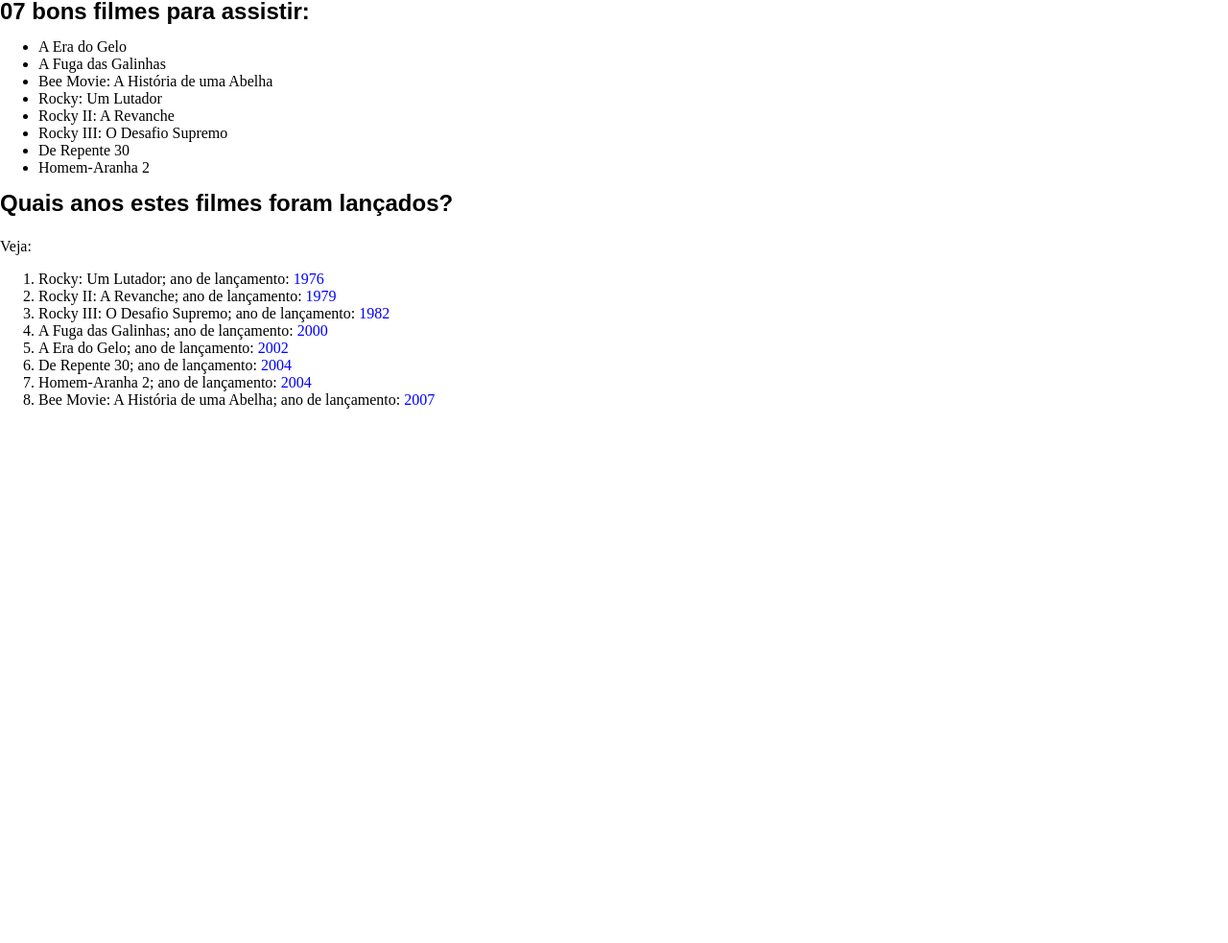
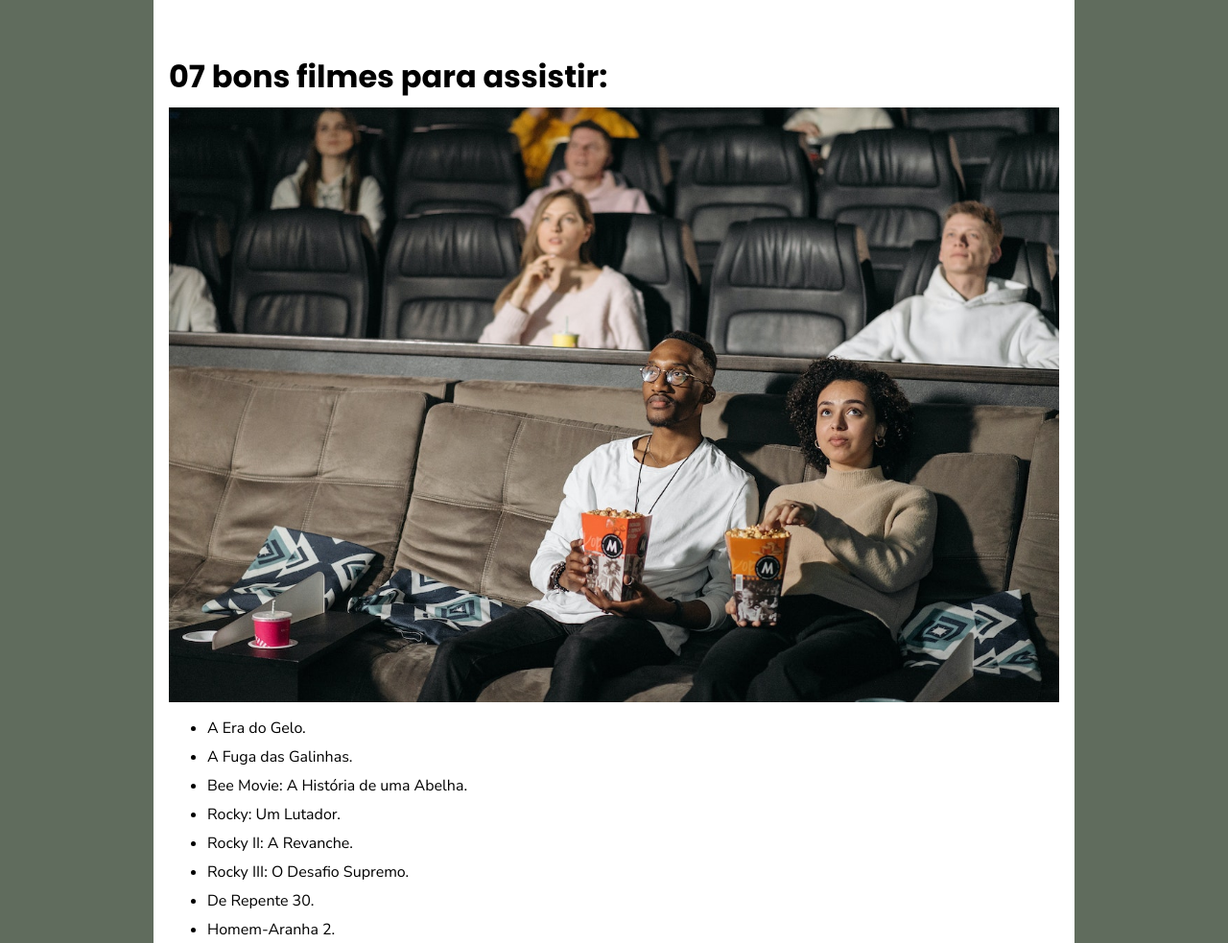
Before and after one commit to ezequielFaustino/watch-these-movies, a plain HTML site: page index.html in a window 1280 px wide. Shown: the top 983 px of the page at 96% size. Before the commit the page ends 800 px from the top, so only its background shows below. Drawn offline with Linux system fonts and the light colour scheme.

Commit message:
adiciona footer e finalizado estilo da aplicação

```diff
--- a/index.html
+++ b/index.html
@@ -6,6 +6,14 @@
   <meta http-equiv="X-UA-Compatible" content="IE=edge">
   <meta name="viewport" content="width=device-width, initial-scale=1.0">
   <title>7 sugestões de filmes</title>
+  <!-- Google Fonts -->
+  <link rel="preconnect" href="https://fonts.googleapis.com">
+  <link rel="preconnect" href="https://fonts.gstatic.com" crossorigin>
+  <link href="https://fonts.googleapis.com/css2?family=Poppins:wght@700&display=swap" rel="stylesheet">
+
+  <link rel="preconnect" href="https://fonts.googleapis.com">
+  <link rel="preconnect" href="https://fonts.gstatic.com" crossorigin>
+  <link href="https://fonts.googleapis.com/css2?family=Nunito+Sans:wght@400;500&display=swap" rel="stylesheet">
   <!-- CSS do projeto -->
   <link rel="stylesheet" href="css/app.css">
 </head>
@@ -15,6 +23,8 @@
     <article>
       <h1>07 bons filmes para assistir:</h1>
 
+      <img src="img/watching_movie.jpg" alt="People watching a movie">
+
       <ul data-js="movies-list"></ul>
 
       <h2>Quais anos estes filmes foram lançados?</h2>
@@ -22,6 +32,10 @@
 
       <ol data-js="movies-perYear"></ol>
     </article>
+
+    <footer>
+      <p class="highlighted-text text-center">Desenvolido por Ezequiel Faustino</p>
+    </footer>
   </div>
 
   <script src="js/app.js"></script>
--- a/js/app.js
+++ b/js/app.js
@@ -28,7 +28,7 @@ const renderMoviesList = () => {
 
   movies.map(({ name }) => {
     const li = document.createElement('li')
-    li.innerText = `${name}`
+    li.innerText = `${name}.`
 
     moviesListFragment.append(li)
 
@@ -36,7 +36,7 @@ const renderMoviesList = () => {
 
   moviesCopy.forEach(({ releaseYear, name }) => {
     const li = document.createElement('li')
-    li.innerHTML = `${name}; ano de lançamento: <span class="highlighted-text">${releaseYear}</span>`
+    li.innerHTML = `${name}; ano de lançamento: <span class="highlighted-text">${releaseYear}</span>.`
 
     moviesPerYearFragment.append(li)
   })
--- /dev/null
+++ b/sass/_mixins.sass
@@ -0,0 +1,3 @@
+@mixin mobile
+  @media (max-width: 40em)
+    @content
--- a/sass/_utilities.sass
+++ b/sass/_utilities.sass
@@ -1,3 +1,8 @@
+@use 'variables'
+
 .highlighted-text
   font-weight: 500
-  color: blue
+  color: variables.$clr-tertiary
+
+.text-center
+  text-align: center
--- a/sass/_variables.sass
+++ b/sass/_variables.sass
@@ -1 +1,6 @@
-$ff-accent: sans-serif
+$clr-primary: #606C5D
+$clr-secondary: #fff
+$clr-tertiary: #0D1282
+
+$ff-base: 'Nunito Sans', sans-serif
+$ff-accent: 'Poppins', sans-serif
--- a/sass/app.sass
+++ b/sass/app.sass
@@ -1,3 +1,43 @@
 @use 'variables'
 @use 'reset'
 @use 'utilities'
+@use 'mixins'
+
+body
+  font-family: variables.$ff-base
+  background-color: variables.$clr-primary
+
+.container
+  padding: 0 1em
+  max-width: 60em
+  margin-inline: auto
+  background-color: variables.$clr-secondary
+
+  article
+    padding: 4rem 0
+
+    @include mixins.mobile
+      padding: 7rem 0
+
+    h1
+      font-size: clamp(1.5rem, 1rem + 10vw, 2rem)
+
+    h2
+      margin-top: 1em
+      font-size: clamp(1.25rem, 1rem + 10vw, 1.5rem)
+
+    p
+      margin-top: 1em
+      font-weight: 500
+      font-size: clamp(1rem, 1rem + 10vw, 1.25rem)
+
+    ul, ol
+      li
+        margin: .5rem 0
+
+  img
+    margin-top: 1em
+
+  footer
+    p
+      padding-bottom: 1em
```
Also changed, not shown: css/app.css, img/watching_movie.jpg (added), 1 other file.
